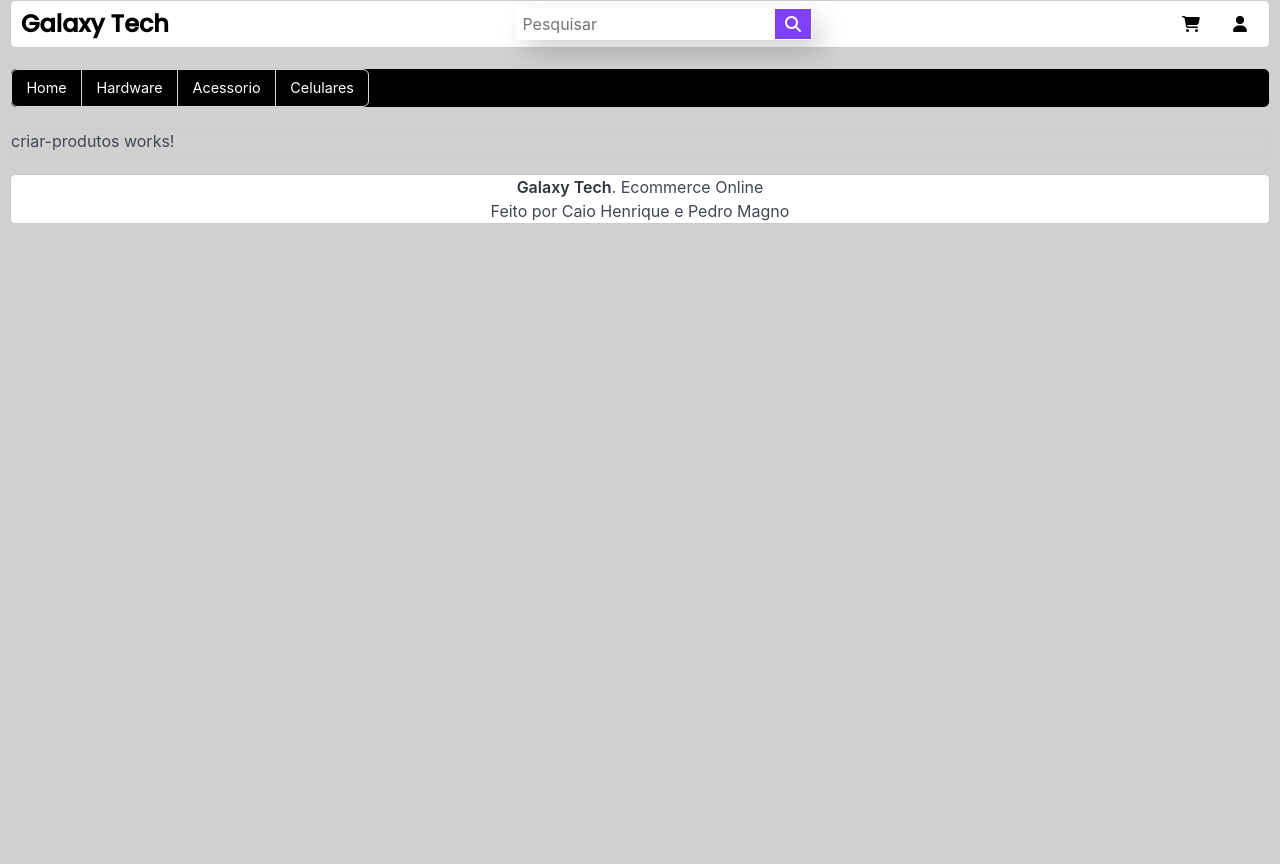
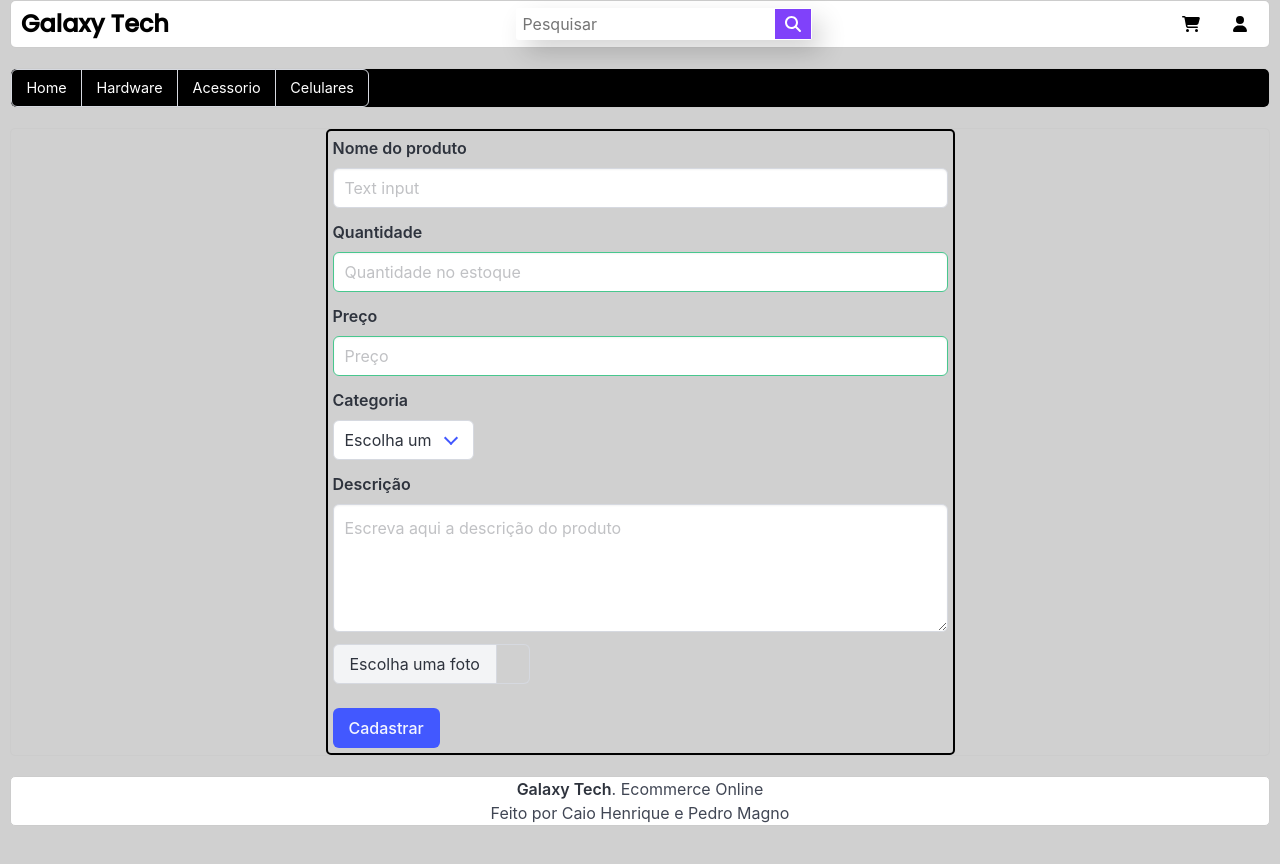
Before and after one commit to Caio-Henriquee/Galaxy-Tech---Ecommerce, an Angular app: page /criar in a window 1280 px wide. Shown: the top 864 px of the page. Built offline with nearby package versions, Linux system fonts and the light colour scheme.

Commit message:
criando campos do input

```diff
--- a/src/app/criar-produtos/criar-produtos.component.css
+++ b/src/app/criar-produtos/criar-produtos.component.css
@@ -0,0 +1,6 @@
+.container{
+    padding: 5px;
+    border: 2px solid black;
+    border-radius: 5px;
+    width: 50%;
+}
--- a/src/app/criar-produtos/criar-produtos.component.html
+++ b/src/app/criar-produtos/criar-produtos.component.html
@@ -1 +1,61 @@
-<p>criar-produtos works!</p>
+<div class="container">
+    <form [formGroup]="form" (ngSubmit)="onSubmit()">
+        <div class="field">
+            <label class="label">Nome do produto</label>
+            <div class="control">
+                <input class="input" type="text" formControlName="nomeProduto" placeholder="Text input">
+            </div>
+        </div>
+
+        <div class="field">
+            <label class="label">Quantidade</label>
+            <div class="control">
+                <input class="input is-success" type="number" formControlName="quantidade" placeholder="Quantidade no estoque">
+            </div>
+        </div>
+
+        <div class="field">
+            <label class="label">Preço</label>
+            <div class="control">
+                <input class="input is-success" type="number" formControlName="preco" placeholder="Preço">
+            </div>
+        </div>
+
+        <div class="field">
+            <label class="label">Categoria</label>
+            <div class="control">
+                <div class="select">
+                    <select formControlName="categoria">
+                        <option value="">Escolha um</option>
+                        <option value="Hardware">Hardware</option>
+                        <option value="Acessorio">Acessorio</option>
+                        <option value="Celular">Celular</option>
+                    </select>
+                </div>
+            </div>
+        </div>
+
+        <div class="field">
+            <label class="label">Descrição</label>
+            <div class="control">
+                <textarea class="textarea" formControlName="descricao" placeholder="Escreva aqui a descrição do produto"></textarea>
+            </div>
+        </div>
+
+        <div class="file is-normal has-name">
+            <label class="file-label">
+                <input class="file-input" type="file"  />
+                <span class="file-cta">
+                    <span class="file-label"> Escolha uma foto </span>
+                </span>
+                <span class="file-name"></span>
+            </label>
+        </div>
+
+        <div class="field is-grouped">
+            <div class="control">
+                <button class="button is-link" type="submit">Cadastrar</button>
+            </div>
+        </div>
+    </form>
+</div>
--- a/src/app/criar-produtos/criar-produtos.component.ts
+++ b/src/app/criar-produtos/criar-produtos.component.ts
@@ -1,12 +1,44 @@
 import { Component } from '@angular/core';
+import { FormGroup, FormControl, Validators, ReactiveFormsModule } from '@angular/forms';
 
 @Component({
   selector: 'app-criar-produtos',
   standalone: true,
-  imports: [],
+  imports: [ReactiveFormsModule],
   templateUrl: './criar-produtos.component.html',
-  styleUrl: './criar-produtos.component.css'
+  styleUrls: ['./criar-produtos.component.css']
 })
 export class CriarProdutosComponent {
+  form = new FormGroup({
+    nomeProduto: new FormControl<string>('', {
+      nonNullable: true,
+      validators: Validators.required,
+    }),
+    quantidade: new FormControl<number | null>(null, {
+      validators: [Validators.required, Validators.min(0)],
+    }),
+    preco: new FormControl<number | null>(null, {
+      validators: [Validators.required, Validators.min(0)],
+    }),
+    categoria: new FormControl<string>('', {
+      nonNullable: true,
+      validators: Validators.required,
+    }),
+    descricao: new FormControl<string>('', {
+      nonNullable: true,
+      validators: Validators.required,
+    }),
+    foto: new FormControl<File | null>(null, {
+      validators: Validators.required,
+    })
+  });
 
+  onSubmit() {
+    this.form.controls.nomeProduto.value;
+    this.form.controls.quantidade.value;
+    this.form.controls.preco.value;
+    this.form.controls.categoria.value;
+    this.form.controls.descricao.value;
+    this.form.controls.foto.value
+  }
 }
```
